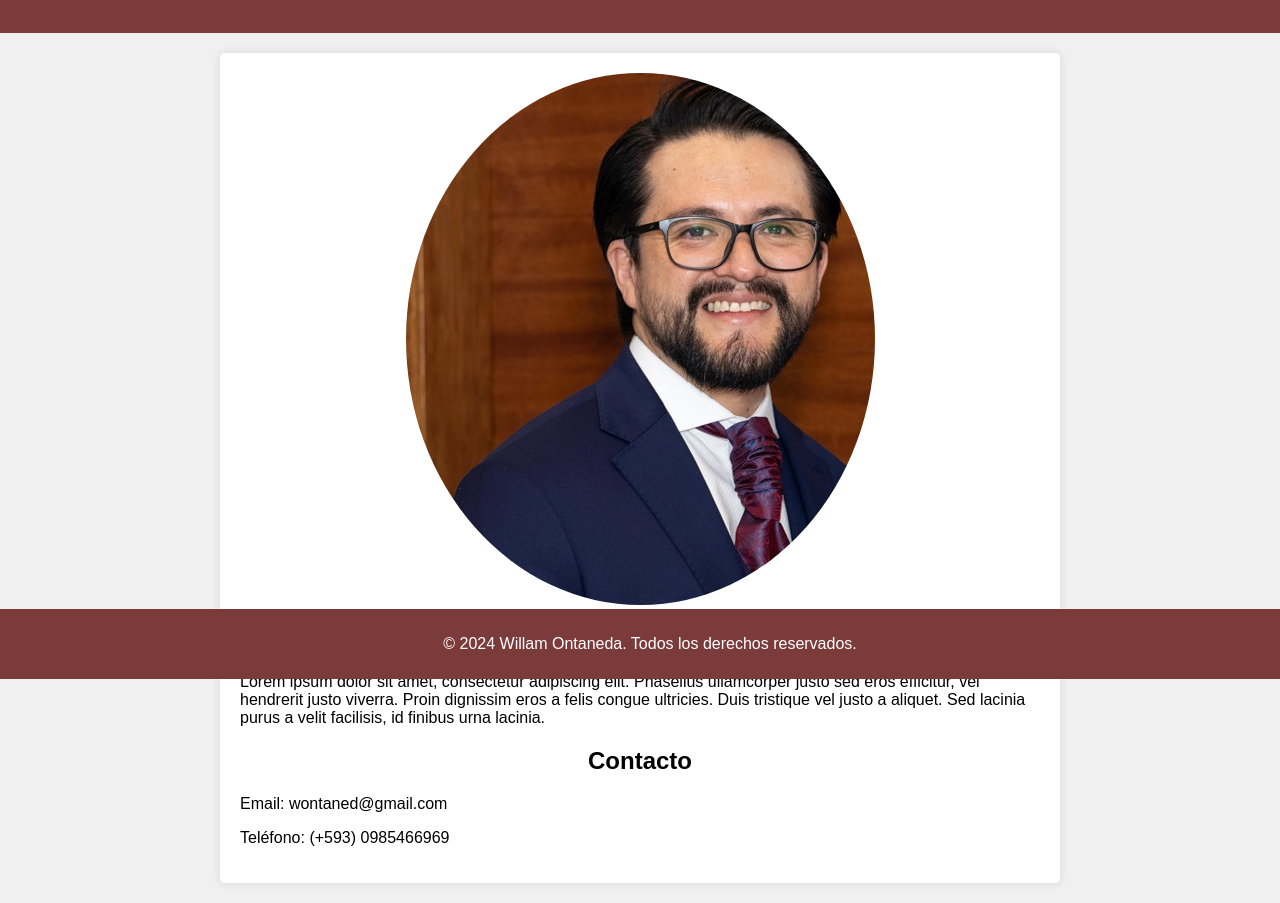
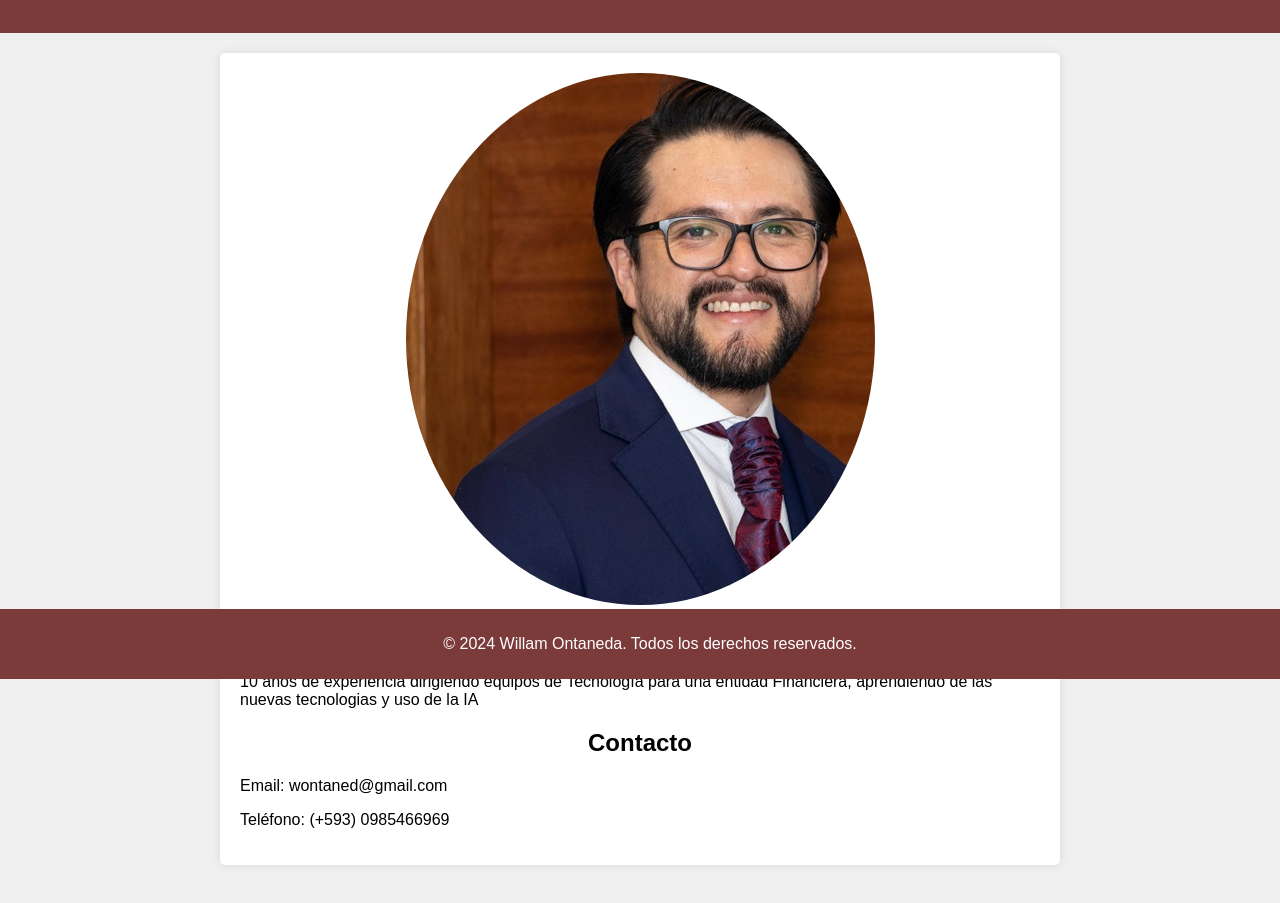
Before and after one commit to wmontane/aplicacionesWEB1, a plain HTML site: page index.html in a window 1280 px wide. Shown: the part 121-1024 px from the top of the page. Drawn offline with Linux system fonts and the light colour scheme.

Commit message:
aplicacionesWEB1

```diff
--- a/index.html
+++ b/index.html
@@ -14,7 +14,7 @@
     <div id="miDiv" class="container">
         <img src="./images/foto.jpg" alt="Fotografía de la persona">
         <h2>Sobre mí</h2>
-        <p>Lorem ipsum dolor sit amet, consectetur adipiscing elit. Phasellus ullamcorper justo sed eros efficitur, vel hendrerit justo viverra. Proin dignissim eros a felis congue ultricies. Duis tristique vel justo a aliquet. Sed lacinia purus a velit facilisis, id finibus urna lacinia.</p>
+        <p>10 años de experiencia dirigiendo equipos de Tecnologìa para una entidad Financiera, aprendiendo de las nuevas tecnologias y uso de la IA
         <h2>Contacto</h2>
         <p>Email: wontaned@gmail.com</p>
         <p>Teléfono: (+593) 0985466969</p>
```
